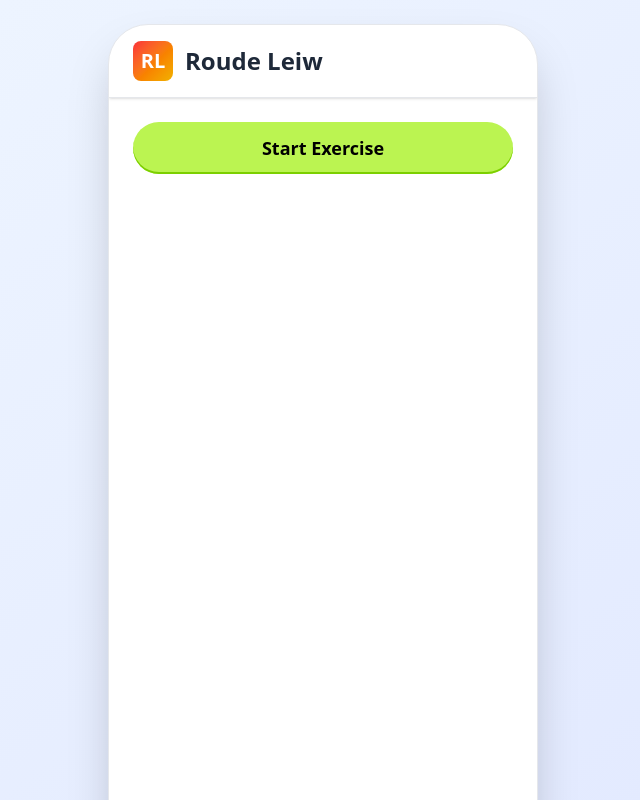
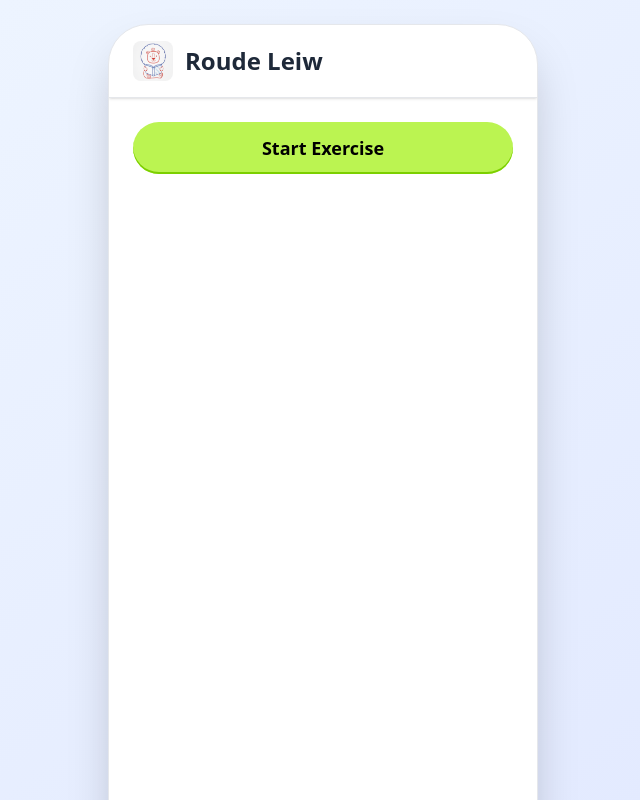
Before and after one commit to ashenwolf/roude-leiw-web, a React (Vite) app: page / in a window 1280 px wide. Shown: the top 800 px of the page, without its empty margins (317-957 px from the left). Built offline with nearby package versions, Linux system fonts and the light colour scheme.

Commit message:
feat: added logo

```diff
--- a/src/ui/AppWrapper.tsx
+++ b/src/ui/AppWrapper.tsx
@@ -7,12 +7,14 @@ export function AppWrapper({ children }: AppWrapperProps) {
     <div className="min-h-[100dvh] w-full bg-linear-to-br from-blue-50 to-indigo-100 flex items-center justify-center p-0 md:p-6">
       <div className="w-full h-[100dvh] bg-white md:w-[430px] md:h-[932px] md:rounded-[2.5rem] md:border md:border-gray-200 md:shadow-2xl overflow-hidden flex flex-col">
         <header className="flex items-center gap-3 px-6 py-4 border-b border-gray-200 shadow-sm flex-shrink-0">
-          <div className="w-10 h-10 rounded-lg bg-linear-to-br from-red-500 to-yellow-500 flex items-center justify-center">
+          <img src="/image.png" alt="Roude Leiw" className="w-10 h-10 rounded-lg object-cover" />
+
+          {/* <div className="w-10 h-10 rounded-lg bg-linear-to-br from-red-500 to-yellow-500 flex items-center justify-center">
             <span className="text-white text-xl font-bold">RL</span>
-          </div>
+          </div> */}
           <h1 className="text-2xl font-semibold text-gray-800">Roude Leiw</h1>
         </header>
-        <main className="flex-1 overflow-auto p-6 min-h-0">{children}</main>
+        <main className="relative flex-1 overflow-auto p-6 min-h-0">{children}</main>
       </div>
     </div>
   );
```
Also changed, not shown: public/image.png (added).
